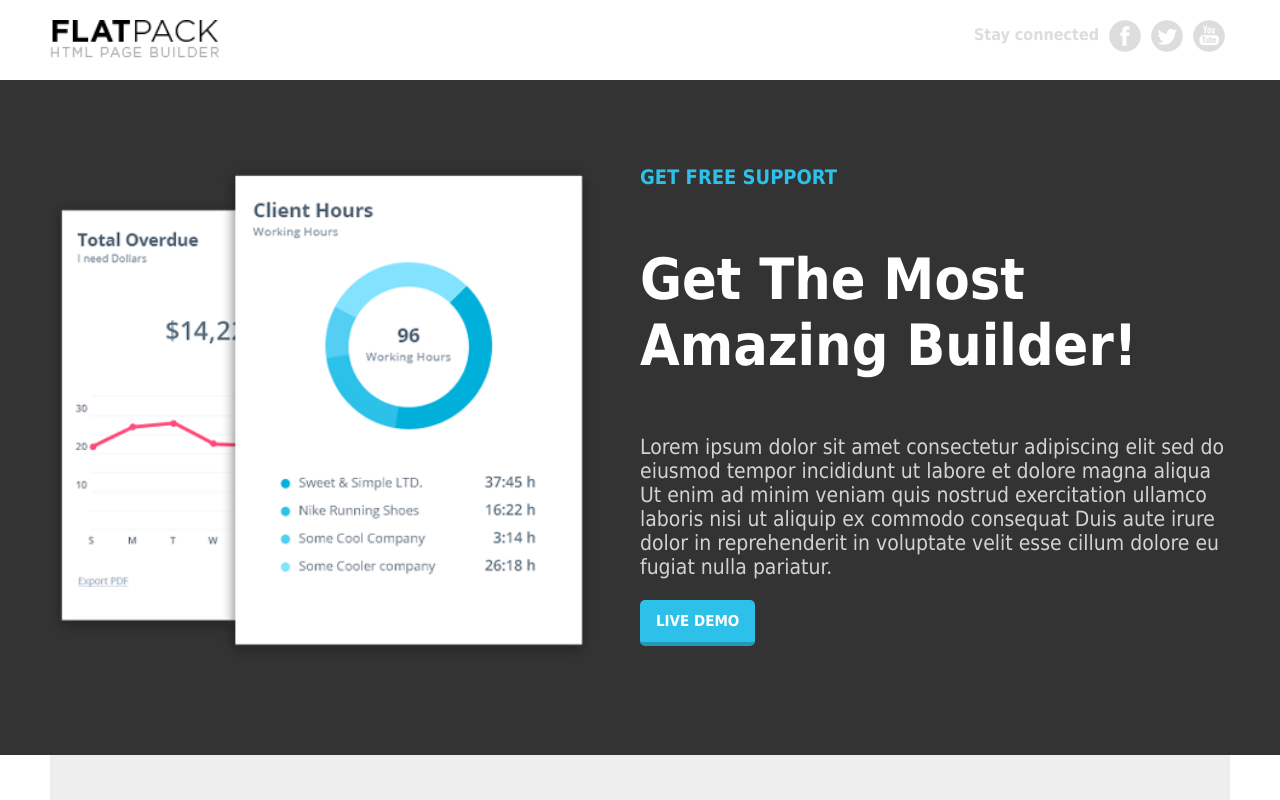
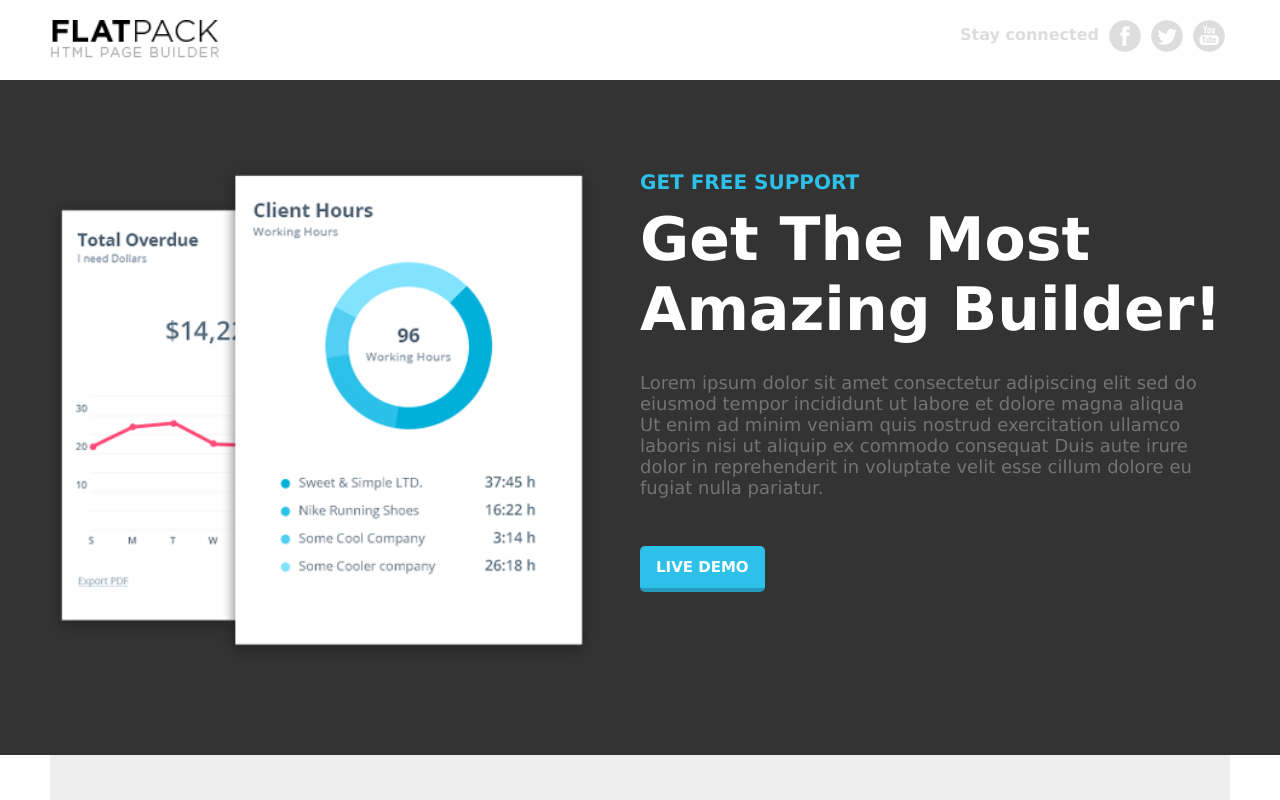
Before and after one commit to Background69/LTWeb, a plain HTML site: page Lab2/page a/index.html in a window 1280 px wide. Shown: the top 800 px of the page. Drawn offline with Linux system fonts and the light colour scheme.

Commit message:
add and fix stuff

```diff
--- a/Lab2/page a/style.css
+++ b/Lab2/page a/style.css
@@ -1,6 +1,6 @@
 body {
     margin: 0;
-    font-family: Tahoma, Arial;
+    font-family: Verdana, Geneva, Tahoma, sans-serif;
 }
 
 a {
@@ -74,12 +74,52 @@ p {
 #section_normal_4_2 .omega {
     float: right;
     width: 50%;
-    margin-top: 85px;
+    margin-top: 90px;
 }
 
 #section_normal_4_2 .omega .big_title {
-    font-size: 57px;
+    font-size: 60px;
     color: white;
+    margin: auto;
+    padding: 10px 0;
+}
+
+.bold_text {
+    font-weight: bold;
+}
+
+.normal_text {
+    font-size: 18px;
+    color: #737373;
+    padding-right: 30px;
+    padding-bottom: 30px;
+}
+
+.big_text {
+    font-size: 20px;
+
+}
+
+.blue_text {
+    color: #2dc0e8;
+}
+
+.pix_button {
+    padding: 12px 16px;
+    background-color: #2dc0e8;
+    display: inline-block;
+    text-decoration: none;
+    font-size: 15px;
+    color: white;
+    border-radius: 5px;
+    border-bottom: 4px solid #249aba;
+    transition: linear 1ms;
+}
+
+.pix_button:hover {
+    border: 0;
+    transform: translate(0, 3px);
+    background-color: #249aba;
 }
 
 #section_normal_6 .envato_unbounce .container {
@@ -89,6 +129,7 @@ p {
     row-gap: 40px;
     background-color: #eeeeee;
     padding: 40px 0;
+    margin-outside: 0;
 }
 
 .envato_unbounce .container .L_container {
@@ -198,40 +239,3 @@ p {
     color: #609d6c;
     font-weight: bold;
 }
-.bold_text {
-    font-weight: bold;
-}
-
-.normal_text {
-    font-size:21px;
-}
-
-.big_text {
-    font-size: 20px;
-}
-
-.light_gray {
-    color: lightgray
-}
-
-.blue_text {
-    color: #2dc0e8;
-}
-
-.pix_button {
-    padding: 12px 16px;
-    background-color: #2dc0e8;
-    display: inline-block;
-    text-decoration: none;
-    font-size: 15px;
-    color: white;
-    border-radius: 5px;
-    border-bottom: 4px solid #249aba;
-    transition: linear 1ms;
-}
-
-.pix_button:hover {
-    border: 0;
-    transform: translate(0, 3px);
-    background-color: #249aba;
-}
```
